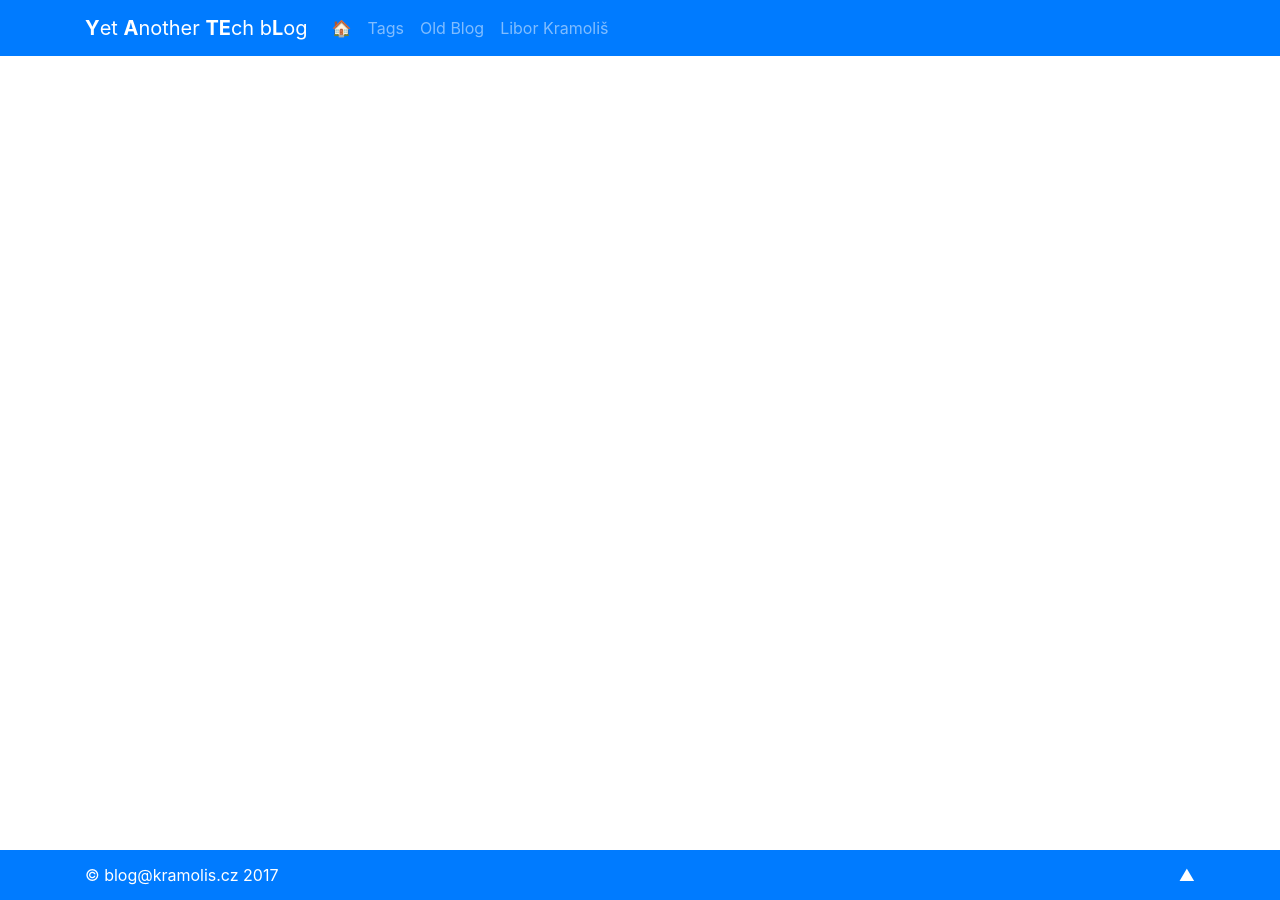
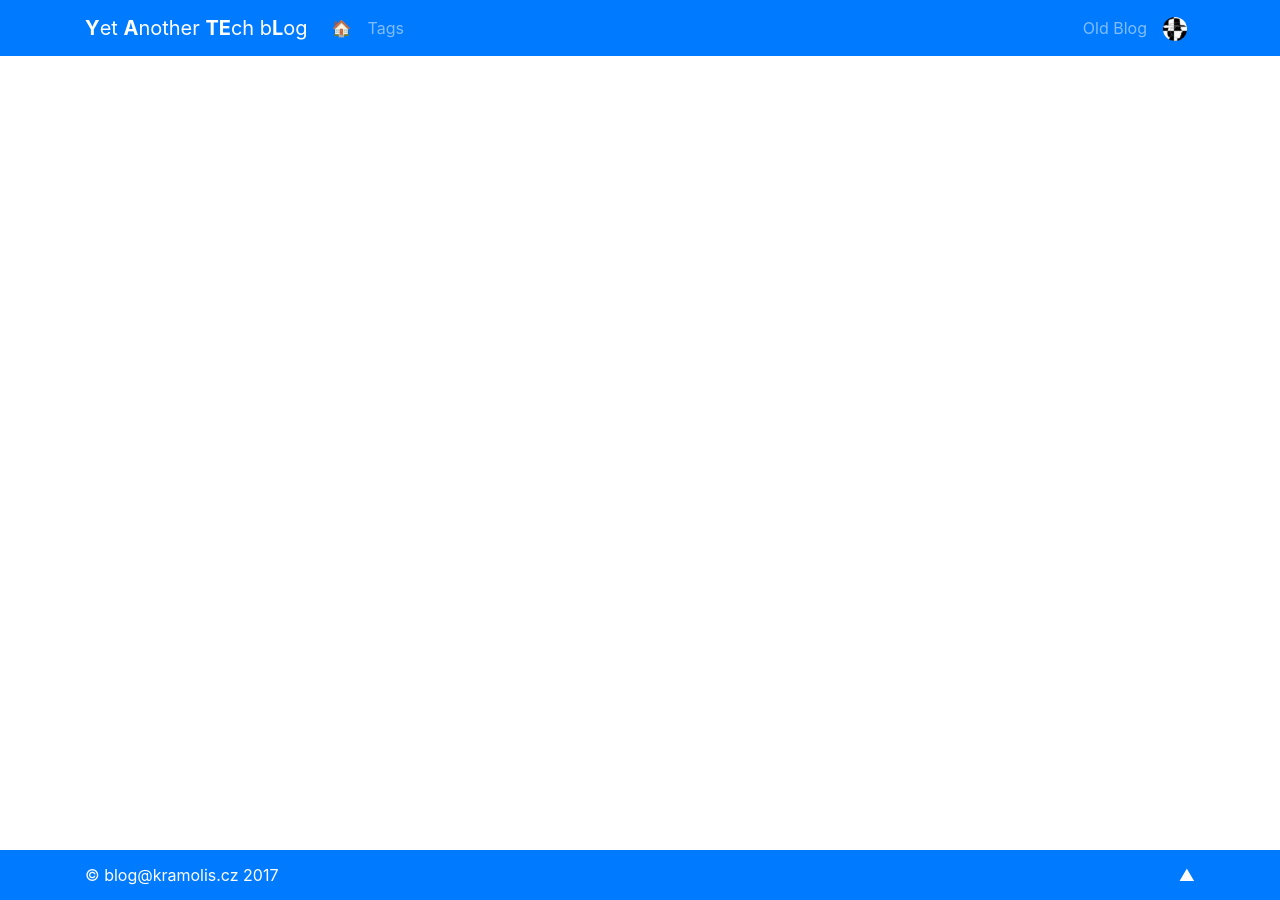
Before and after one commit to shamoh/pages-blog, a Jekyll site: the page built from index.html, in a window 1280 px wide. Built offline with Jekyll 4.4.1, drawn with Linux system fonts in a browser that asks for light colours; nearby versions of some CDN libraries.

```diff
--- a/_data/menu.yaml
+++ b/_data/menu.yaml
@@ -3,9 +3,3 @@ items:
   url: /
 - title: Tags
   url: /tags.html
-- title: Old Blog
-  url: http://yatel.kramolis.cz
-  right: true
-- title: Libor Kramoliš
-  url: http://libor.kramolis.cz
-  right: true
--- a/_layouts/default.html
+++ b/_layouts/default.html
@@ -50,6 +50,16 @@
             </li>
           {% endfor %}
         </ul>
+        <ul class="navbar-nav">
+          <li class="nav-item">
+            <a class="nav-link" href="http://yatel.kramolis.cz">Old Blog</a>
+          </li>
+          <li class="nav-item my-auto">
+            <a class="nav-link" style="padding-top: 0; padding-bottom: 0;" href="http://libor.kramolis.cz">
+              <img src="/assets/shamoh.jpg" alt="Libor Kramoliš" class="rounded-circle" style="width: 24px"/>
+            </a>
+          </li>
+        </ul>
       </div>
     </div>
   </nav>
--- a/_layouts/post.html
+++ b/_layouts/post.html
@@ -14,6 +14,7 @@ layout: default
   {{ content }}
 </p>
 
+<center>
   <div class="btn-toolbar" role="toolbar">
     {% if page.previous.url %}
       <div class="btn-group mr-2" role="group" aria-label="Previous">
@@ -26,3 +27,4 @@ layout: default
       </div>
     {% endif %}
   </div>
+</center>
```
Also changed, not shown: assets/shamoh.jpg (added), favicon.ico (added). Lines whose indentation alone changed are shown as unchanged.
